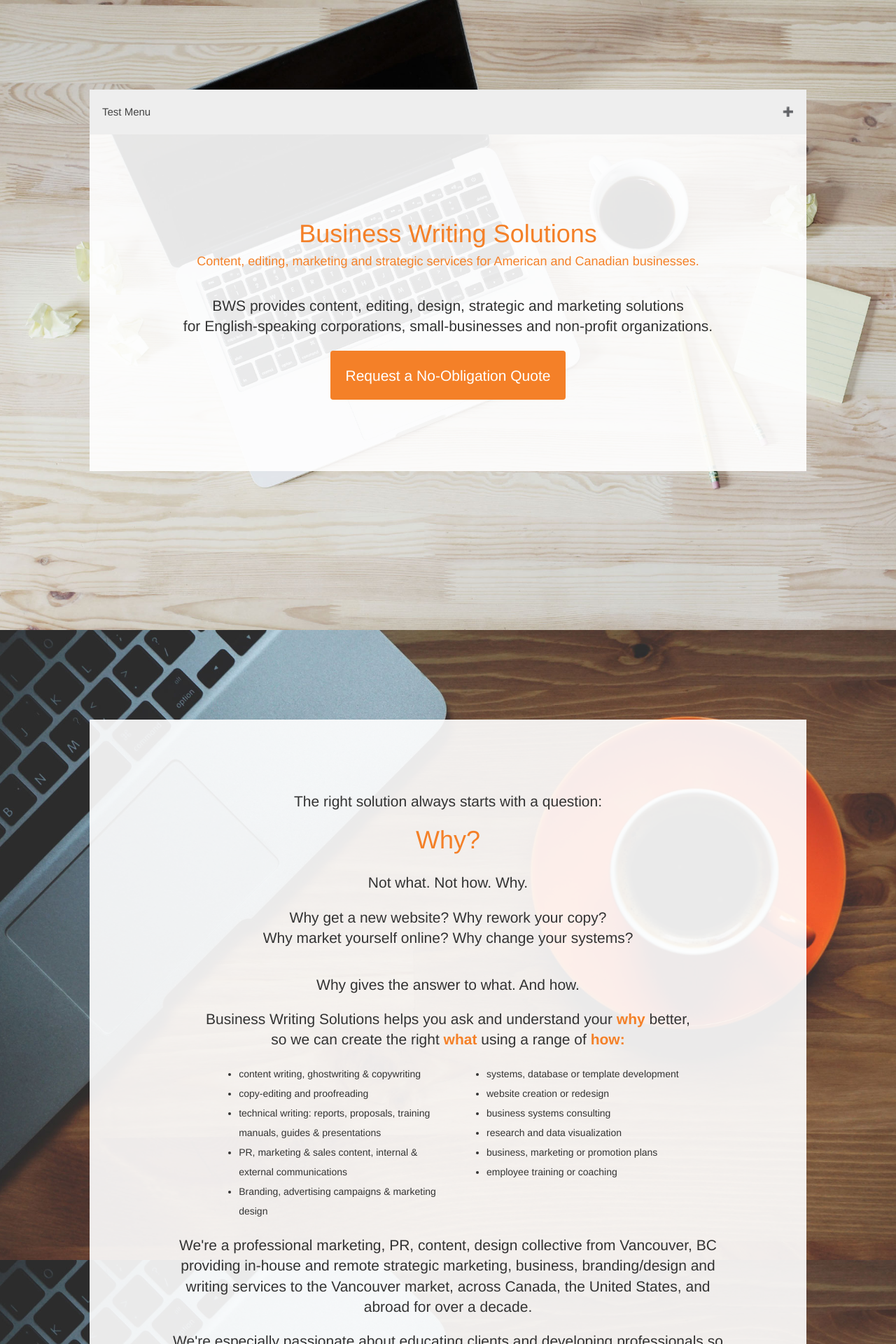
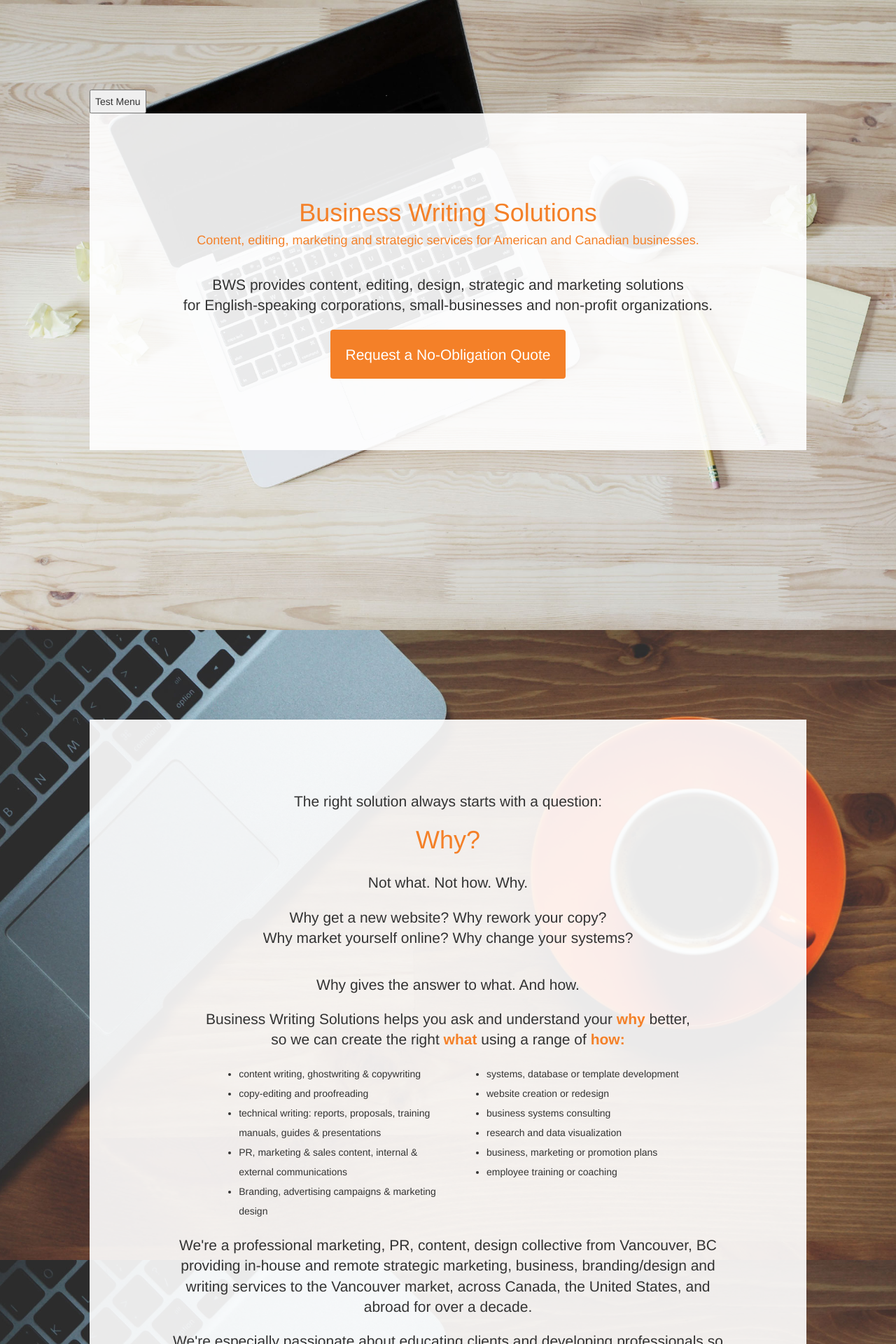
Before and after one commit to kaiewiggins/businesswriting, a Jekyll site: the page built from index.html, in a window 1280 px wide. Shown: the top 1920 px of the page at 70% size. Built offline with Jekyll 4.4.1, drawn with Linux system fonts in a browser that asks for light colours; nearby versions of some CDN libraries.

Commit message:
Update index.html
rename collapsible class to menu-collapsible

```diff
--- a/index.html
+++ b/index.html
@@ -7,7 +7,7 @@ title: US and Canadian Business Writing Solutions
     <div class="index-bg-1" style="height: fit-content;">
 
 	      <!--Collapsible Menu Test/Playground-->
-	  <button type="button" class="collapsible">Test Menu</button>
+	  <button type="button" class="menu-collapsible">Test Menu</button>
 <div class="content">
 	  <button type="button">Test Menu 1</button>
 	  <button type="button">Test Menu 2</button>
```
Also changed, not shown: other parts of index.html (+1 -1 lines).
